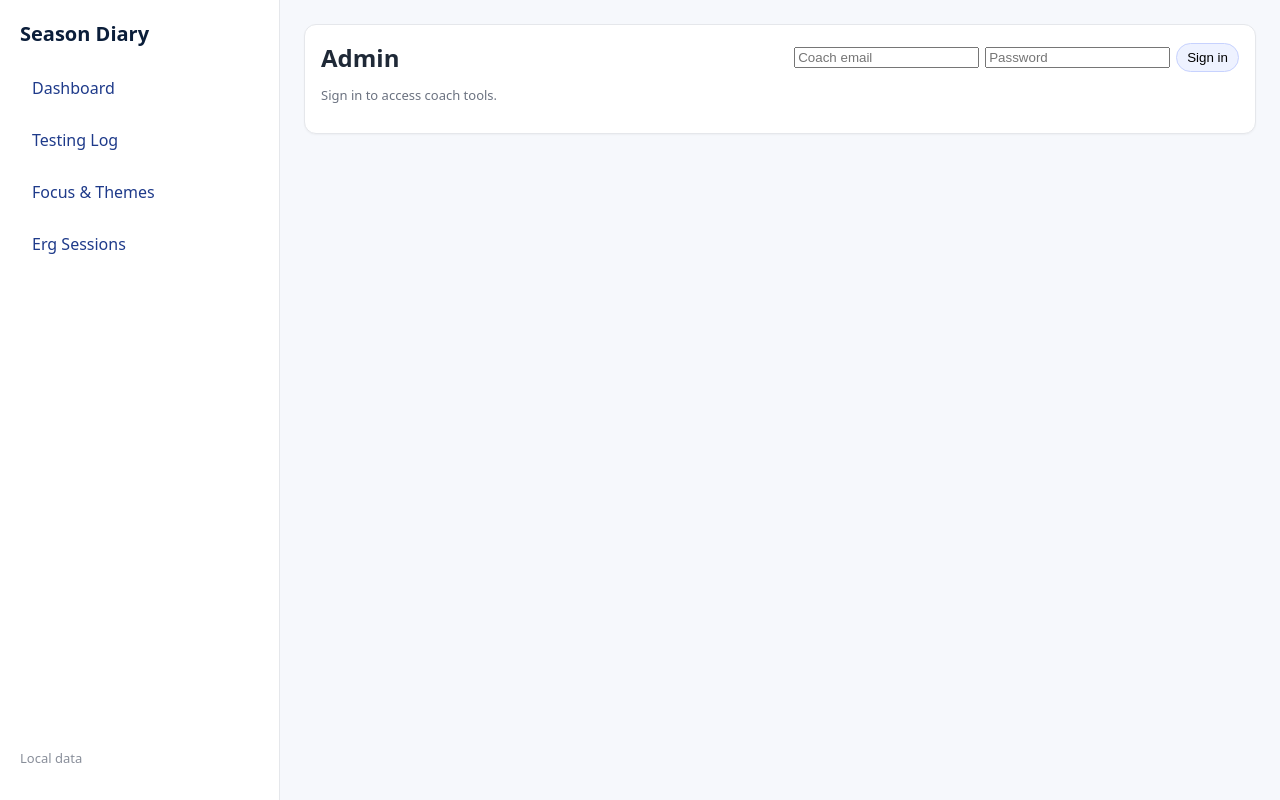
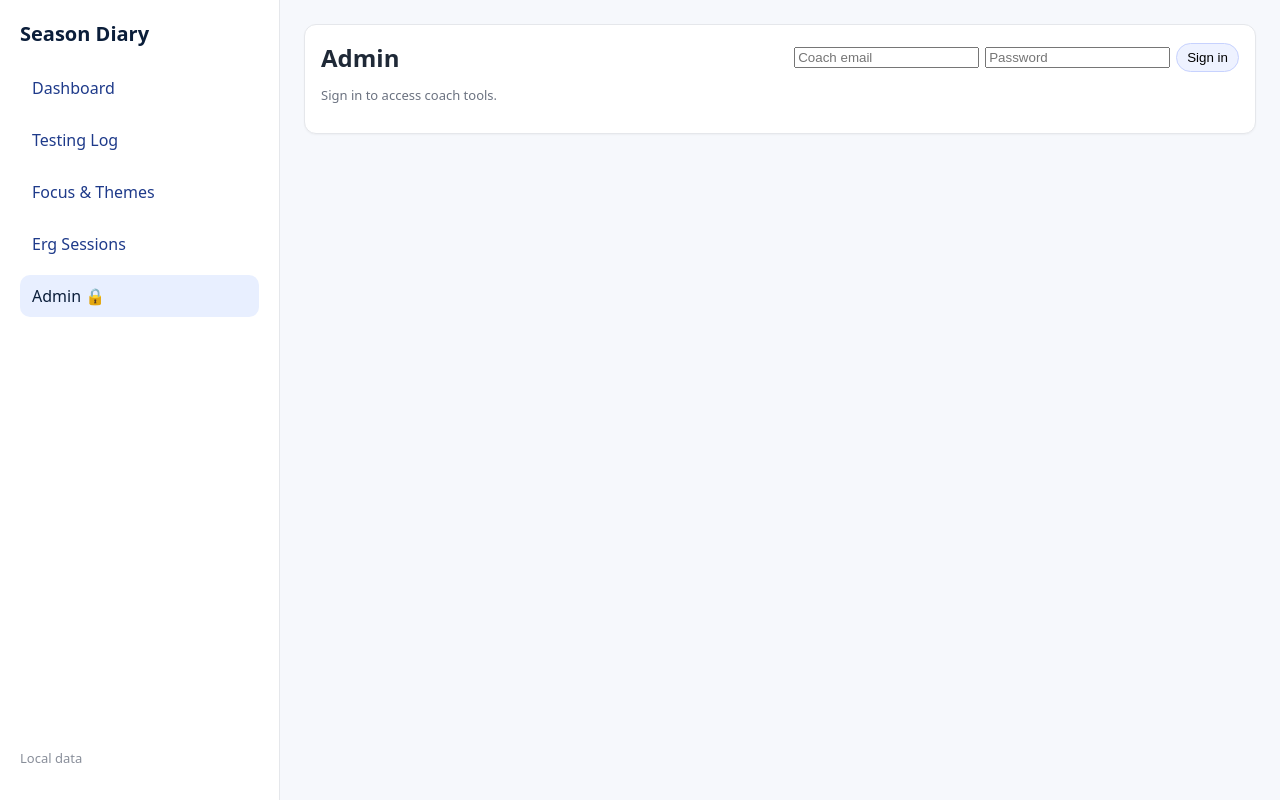
Before and after one commit to mk6488/season-diary-web-starter, a React (Vite) app: page /admin in a window 1280 px wide. Built offline with nearby package versions, Linux system fonts and the light colour scheme; no server answers; the database is empty.

Commit message:
ui(admin): keep Admin link visible with lock; wrap Data Manager in styled card to match buttons

```diff
--- a/src/routes/Admin.jsx
+++ b/src/routes/Admin.jsx
@@ -56,8 +56,12 @@ export default function Admin(){
 
       )}
       {user && (
-        <div style={{ marginTop: '12px' }}>
-          <Data />
+        <div className="card" style={{ marginTop:'12px', padding:12 }}>
+          <h3 style={{ marginTop:0 }}>Data Manager</h3>
+          <p className="small">Download current JSON, upload and publish season data.</p>
+          <div className="small" style={{ marginTop:8 }}>
+            <Data />
+          </div>
         </div>
       )}
       {msg && <p className="small" style={{ color:'#b91c1c', marginTop:'8px' }}>{msg}</p>}
--- a/src/routes/App.jsx
+++ b/src/routes/App.jsx
@@ -171,7 +171,7 @@ export default function App() {
             <NavLink to="/tests">Testing Log</NavLink>
             <NavLink to="/themes">Focus & Themes</NavLink>
             <NavLink to="/erg-sessions">Erg Sessions {reportCount>0 && (<span className="badge" aria-label={`${reportCount} reports available`} title={`${reportCount} reports available`}>{reportCount}</span>)}</NavLink>
-            {isSignedIn && <NavLink to="/admin">Admin</NavLink>}
+            <NavLink to="/admin">Admin <span aria-hidden="true">🔒</span></NavLink>
           </nav>
 
           <p className="small footnote">{syncLabel}</p>
```
